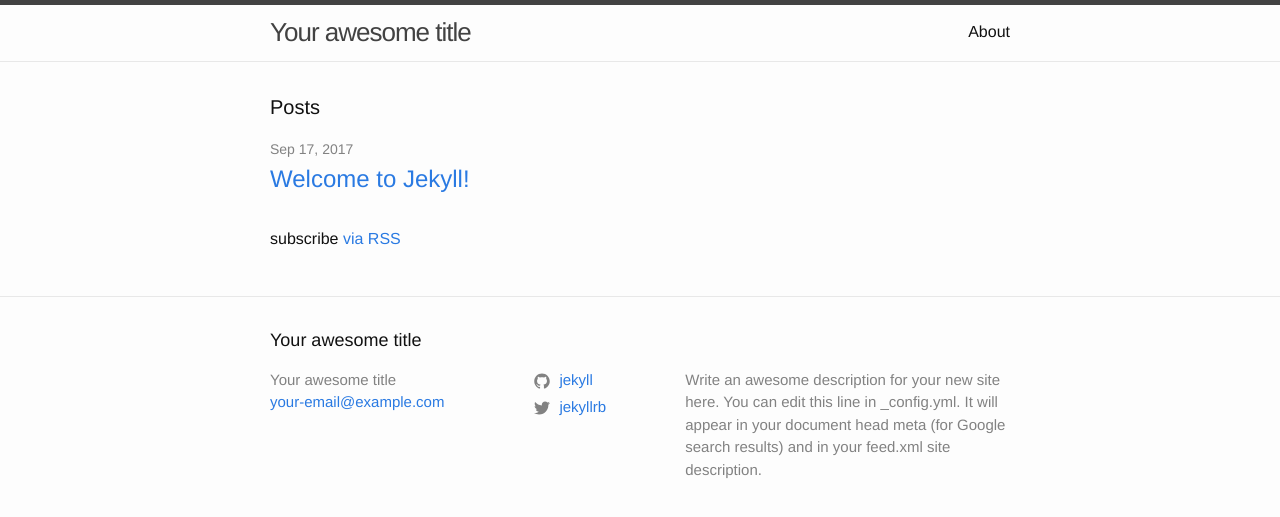
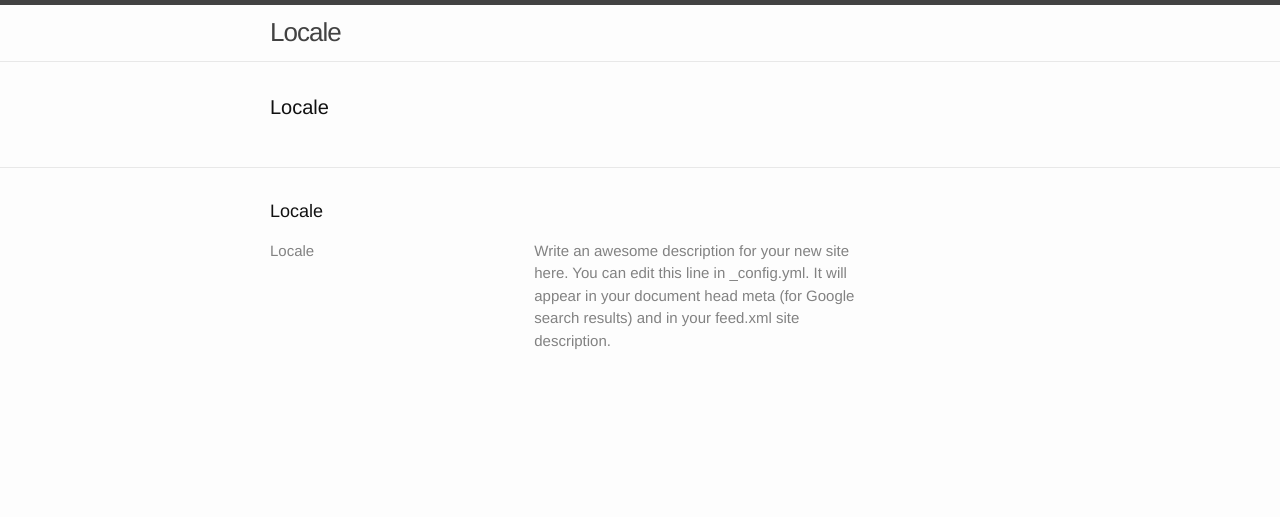
Before and after one commit to chendrix/locale, a Jekyll site: the page built from index.md, in a window 1280 px wide. Shown: the top 517 px of the page. Built offline with Jekyll 4.4.1, drawn with Linux system fonts in a browser that asks for light colours.

Commit message:
Remove unnecessary things

```diff
--- a/_config.yml
+++ b/_config.yml
@@ -13,16 +13,14 @@
 # you will see them accessed via {{ site.title }}, {{ site.email }}, and so on.
 # You can create any custom variable you would like, and they will be accessible
 # in the templates via {{ site.myvariable }}.
-title: Your awesome title
-email: your-email@example.com
+title: Locale
 description: > # this means to ignore newlines until "baseurl:"
   Write an awesome description for your new site here. You can edit this
   line in _config.yml. It will appear in your document head meta (for
   Google search results) and in your feed.xml site description.
 baseurl: "" # the subpath of your site, e.g. /blog
 url: "" # the base hostname & protocol for your site, e.g. http://example.com
-twitter_username: jekyllrb
-github_username:  jekyll
+
 
 # Build settings
 markdown: kramdown
--- a/_includes/footer.html
+++ b/_includes/footer.html
@@ -20,22 +20,6 @@
         </ul>
       </div>
 
-      <div class="footer-col footer-col-2">
-        <ul class="social-media-list">
-          {% if site.github_username %}
-          <li>
-            {% include icon-github.html username=site.github_username %}
-          </li>
-          {% endif %}
-
-          {% if site.twitter_username %}
-          <li>
-            {% include icon-twitter.html username=site.twitter_username %}
-          </li>
-          {% endif %}
-        </ul>
-      </div>
-
       <div class="footer-col footer-col-3">
         <p>{{ site.description | escape }}</p>
       </div>
--- a/_includes/icon-github.html
+++ /dev/null
@@ -1 +0,0 @@
-<a href="https://github.com/{{ include.username }}"><span class="icon icon--github">{% include icon-github.svg %}</span><span class="username">{{ include.username }}</span></a>
--- a/_includes/icon-twitter.html
+++ /dev/null
@@ -1 +0,0 @@
-<a href="https://twitter.com/{{ include.username }}"><span class="icon icon--twitter">{% include icon-twitter.svg %}</span><span class="username">{{ include.username }}</span></a>
--- a/_layouts/home.html
+++ b/_layouts/home.html
@@ -4,23 +4,7 @@
 
 <div class="home">
 
-  <h1 class="page-heading">Posts</h1>
+  <h1 class="page-heading">{{ site.title }}</h1>
 
   {{ content }}
-
-  <ul class="post-list">
-    {% for post in site.posts %}
-      <li>
-        {% assign date_format = site.minima.date_format | default: "%b %-d, %Y" %}
-        <span class="post-meta">{{ post.date | date: date_format }}</span>
-
-        <h2>
-          <a class="post-link" href="{{ post.url | relative_url }}">{{ post.title | escape }}</a>
-        </h2>
-      </li>
-    {% endfor %}
-  </ul>
-
-  <p class="rss-subscribe">subscribe <a href="{{ "/feed.xml" | relative_url }}">via RSS</a></p>
-
 </div>
```
Also changed, not shown: _includes/disqus_comments.html (deleted, +0 -20 lines), _layouts/page.html (+4 -4 lines), _layouts/post.html (deleted, +0 -25 lines), _posts/2017-09-16-welcome-to-jekyll.markdown (deleted, +0 -25 lines), about.md (deleted, +0 -18 lines), LICENSE.txt (deleted), _includes/icon-github.svg (deleted), _includes/icon-twitter.svg (deleted), 1 other file.
